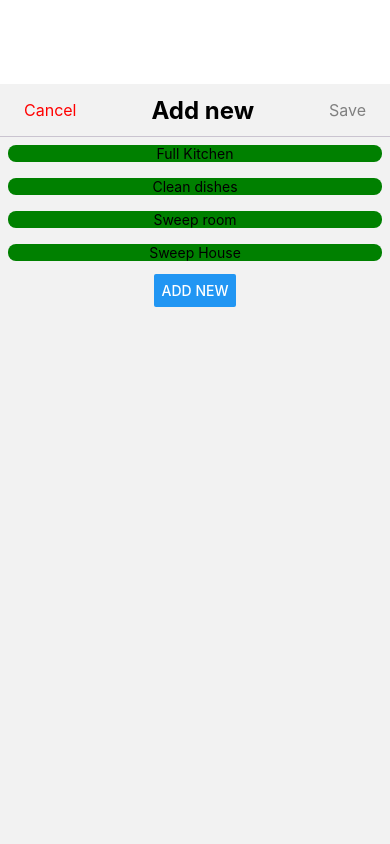
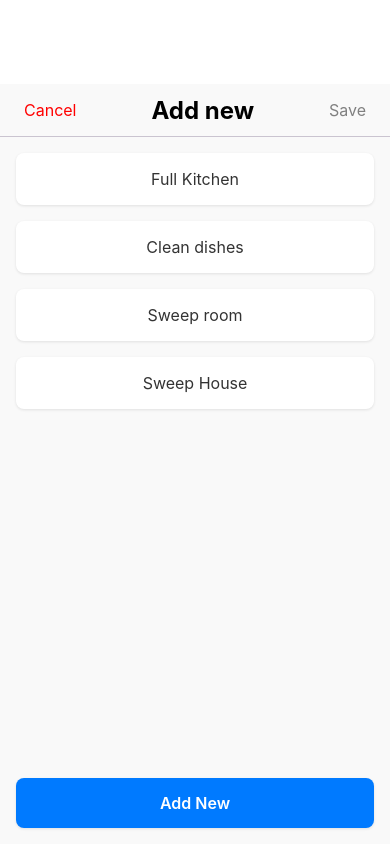
Before and after one commit to JordiMartinezDev/cleaningWars, a React Native app: screen /taskList in a window 390 px wide. Built offline with nearby package versions, Linux system fonts and the light colour scheme.

Commit message:
Task list styling

```diff
--- a/screens/modal/TaskList.js
+++ b/screens/modal/TaskList.js
@@ -1,3 +1,4 @@
+import React, { useState } from "react";
 import {
   View,
   Text,
@@ -7,7 +8,6 @@ import {
   Pressable,
   Button,
 } from "react-native";
-import React, { useState } from "react";
 import AddOrCancelHeader from "../../components/AddOrCancelHeader";
 import { useNavigation } from "@react-navigation/native";
 import tasks from "../../data/tasks.json";
@@ -16,59 +16,108 @@ import { Divider } from "react-native-paper";
 const TaskList = () => {
   const navigation = useNavigation();
 
-  const [selectedTask, setSelectedTask] = useState(0);
+  const [selectedTask, setSelectedTask] = useState(null);
 
-  function setTask() {
-    // use Redux Context to set the task
-  }
-  function newTask() {
+  const handleTaskSelection = (task) => {
+    setSelectedTask(task);
+    // use Redux Context to set the task or perform other actions
+  };
+
+  const handleNewTask = () => {
     navigation.navigate("newTask");
-  }
+  };
+
   return (
-    <View>
+    <View style={styles.container}>
       <AddOrCancelHeader goBack={navigation.goBack} />
       <Divider />
 
       <FlatList
         data={tasks}
-        renderItem={(itemData) => (
-          <Pressable onPress={setTask}>
-            <View style={styles.itemContainer}>
-              <Text style={styles.text}>{itemData.item.name}</Text>
+        renderItem={({ item }) => (
+          <Pressable
+            onPress={() => handleTaskSelection(item)}
+            style={({ pressed }) => [
+              styles.itemContainer,
+              pressed && styles.itemPressed,
+            ]}
+          >
+            <View style={styles.innerContainer}>
+              <Text style={styles.text}>{item.name}</Text>
             </View>
           </Pressable>
         )}
-        keyExtractor={(item) => {
-          return item.id;
-        }}
-        // Flatlist expects the itemData to have a "key" property which is unique identifier
-        // We use the id property of each task, and set the key property using keyExtractor
+        keyExtractor={(item) => item.id}
+        contentContainerStyle={styles.listContent}
       />
-      <Pressable onPress={newTask}>
-        <View style={styles.newTaskButton}>
-          <Button title="Add new" onPress={newTask} />
-        </View>
+      <Pressable
+        onPress={handleNewTask}
+        style={({ pressed }) => [
+          styles.newTaskButton,
+          pressed && styles.buttonPressed,
+        ]}
+      >
+        <Text style={styles.buttonText}>Add New</Text>
       </Pressable>
     </View>
   );
 };
 
 const styles = StyleSheet.create({
+  container: {
+    flex: 1,
+    backgroundColor: "#f9f9f9", // Light gray background
+  },
+  listContent: {
+    paddingHorizontal: 16,
+    paddingVertical: 8,
+  },
   itemContainer: {
     flex: 1,
     height: Dimensions.get("window").height / 10,
     justifyContent: "center",
     alignItems: "center",
-    backgroundColor: "green",
-    margin: 8,
+    backgroundColor: "white",
+    marginVertical: 8,
     borderRadius: 8,
+    shadowColor: "#000",
+    shadowOpacity: 0.1,
+    shadowOffset: { width: 0, height: 1 },
+    shadowRadius: 3,
+    elevation: 2,
   },
-  text: {},
-  newTaskButton: {
-    height: Dimensions.get("window").height / 20,
+  itemPressed: {
+    backgroundColor: "#e6e6e6", // Slightly darker gray when pressed
+  },
+  innerContainer: {
+    padding: 16,
     justifyContent: "center",
     alignItems: "center",
+  },
+  text: {
+    fontSize: 16,
+    color: "#333", // Darker text color for better readability
+  },
+  newTaskButton: {
+    height: 50,
+    justifyContent: "center",
+    alignItems: "center",
+    backgroundColor: "#007AFF", // iOS blue button color
+    margin: 16,
     borderRadius: 8,
+    shadowColor: "#000",
+    shadowOpacity: 0.1,
+    shadowOffset: { width: 0, height: 1 },
+    shadowRadius: 3,
+    elevation: 2,
+  },
+  buttonText: {
+    color: "white",
+    fontSize: 16,
+    fontWeight: "600",
+  },
+  buttonPressed: {
+    backgroundColor: "#005BBB", // Darker blue when pressed
   },
 });
 
```
